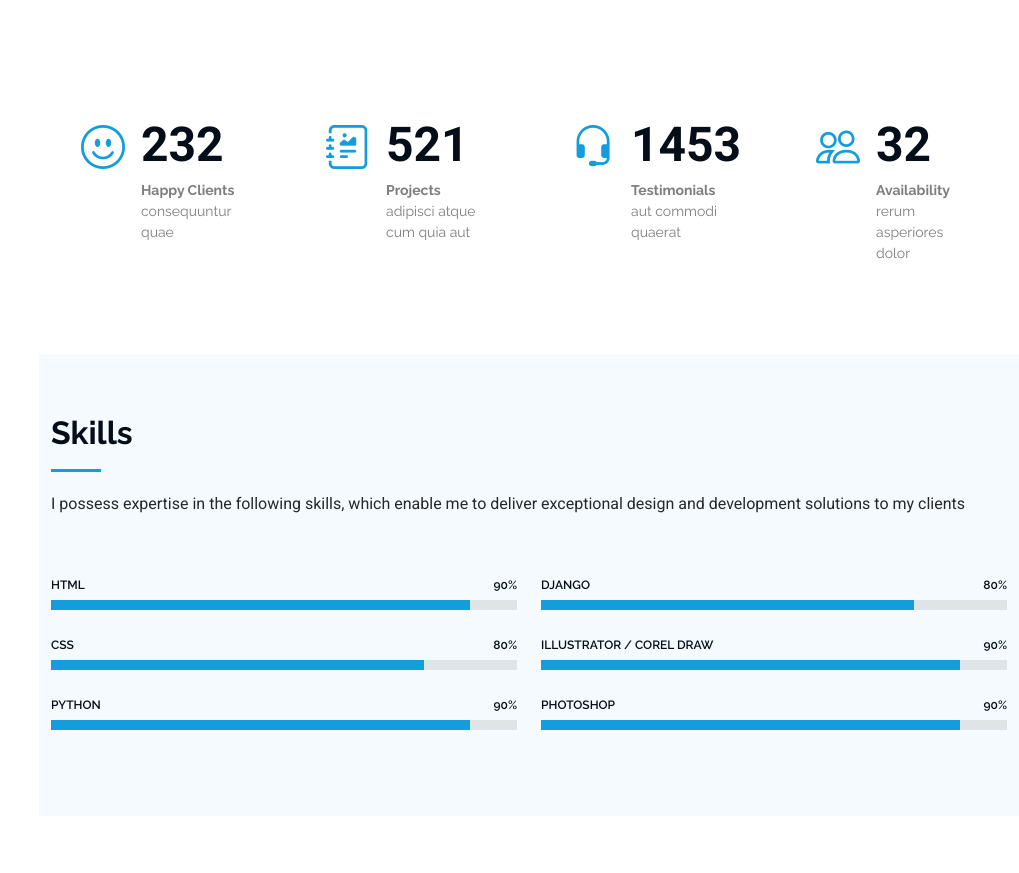
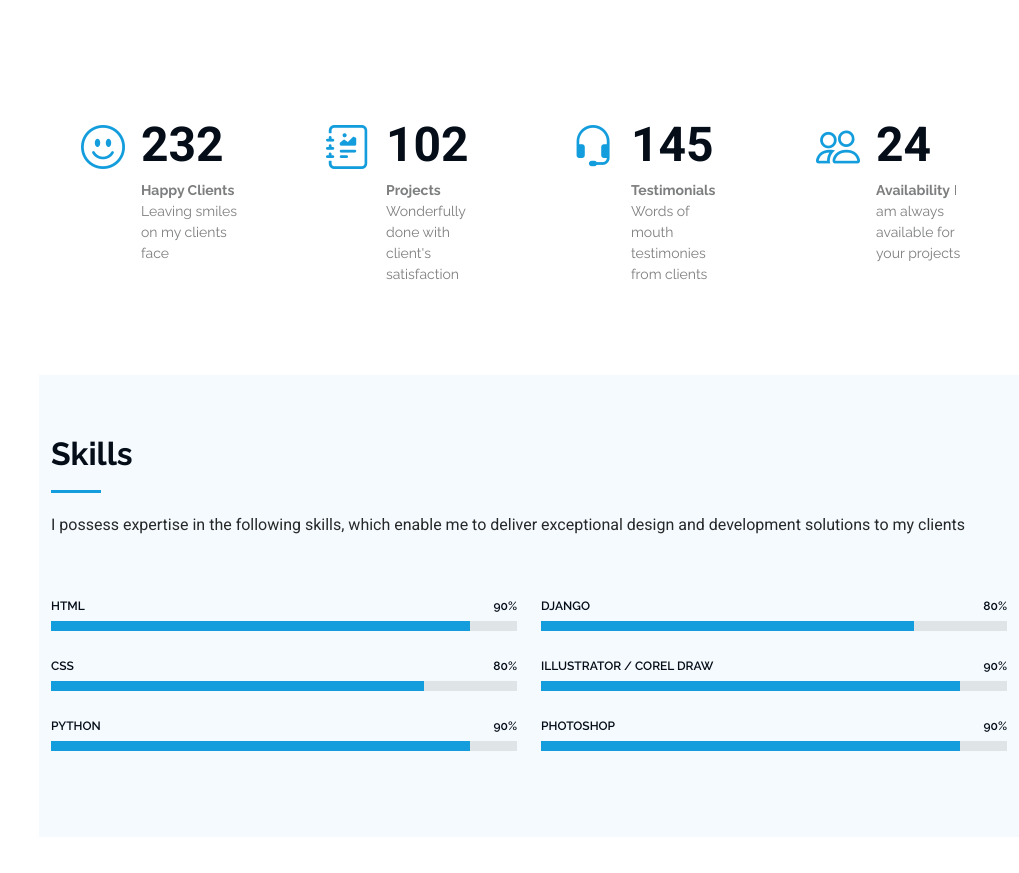
Before and after one commit to SamuelComputer/Portfolio, a plain HTML site: page index.html in a window 1280 px wide. Shown: the part 1400-2273 px from the top of the page, without its empty margins (261-1280 px from the left). Drawn offline with nearby package versions, Linux system fonts and the light colour scheme.

Commit message:
Update index.html

```diff
--- a/index.html
+++ b/index.html
@@ -143,31 +143,31 @@
             <div class="stats-item">
               <i class="bi bi-emoji-smile"></i>
               <span data-purecounter-start="0" data-purecounter-end="232" data-purecounter-duration="1" class="purecounter"></span>
-              <p><strong>Happy Clients</strong> <span>consequuntur quae</span></p>
+              <p><strong>Happy Clients</strong> <span>Leaving smiles on my clients face</span></p>
             </div>
           </div><!-- End Stats Item -->
 
           <div class="col-lg-3 col-md-6">
             <div class="stats-item">
               <i class="bi bi-journal-richtext"></i>
-              <span data-purecounter-start="0" data-purecounter-end="521" data-purecounter-duration="1" class="purecounter"></span>
-              <p><strong>Projects</strong> <span>adipisci atque cum quia aut</span></p>
+              <span data-purecounter-start="0" data-purecounter-end="102" data-purecounter-duration="1" class="purecounter"></span>
+              <p><strong>Projects</strong> <span>Wonderfully done with client's satisfaction</span></p>
             </div>
           </div><!-- End Stats Item -->
 
           <div class="col-lg-3 col-md-6">
             <div class="stats-item">
               <i class="bi bi-headset"></i>
-              <span data-purecounter-start="0" data-purecounter-end="1453" data-purecounter-duration="1" class="purecounter"></span>
-              <p><strong>Testimonials</strong> <span>aut commodi quaerat</span></p>
+              <span data-purecounter-start="0" data-purecounter-end="145" data-purecounter-duration="1" class="purecounter"></span>
+              <p><strong>Testimonials</strong> <span>Words of mouth testimonies from clients</span></p>
             </div>
           </div><!-- End Stats Item -->
 
           <div class="col-lg-3 col-md-6">
             <div class="stats-item">
               <i class="bi bi-people"></i>
-              <span data-purecounter-start="0" data-purecounter-end="32" data-purecounter-duration="1" class="purecounter"></span>
-              <p><strong>Availability</strong> <span>rerum asperiores dolor</span></p>
+              <span data-purecounter-start="0" data-purecounter-end="24" data-purecounter-duration="1" class="purecounter"></span>
+              <p><strong>Availability</strong> <span>I am always available for your projects </span></p>
             </div>
           </div><!-- End Stats Item -->
 
```
